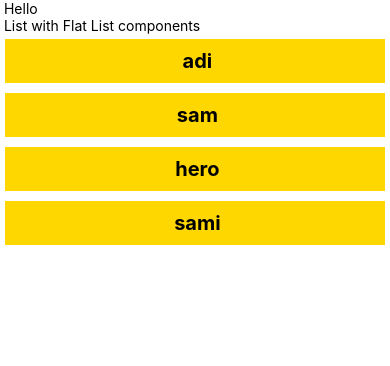
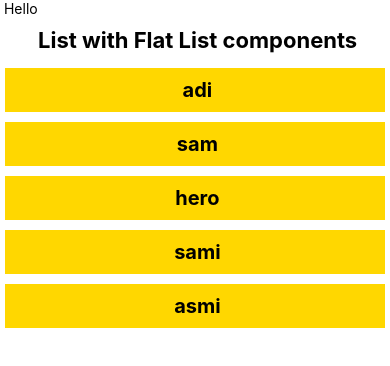
Before and after one commit to itmadityajoshi/RN-Learning, a React Native app in the folder Learning/: screen / in a window 390 px wide. Shown: the top 366 px of the page. Built offline with nearby package versions, Linux system fonts and the light colour scheme.

Commit message:
flatlist updated

```diff
--- a/Learning/components/Flatlist.js
+++ b/Learning/components/Flatlist.js
@@ -20,11 +20,15 @@ const Flatlist = () => {
       id: 4,
       name: "sami",
     },
+    {
+      id:10,
+      name: "asmi"
+    },
   ];
 
   return (
     <View>
-      <Text> List with Flat List components</Text>
+      <Text style={{fontWeight: 'bold', fontSize: 22, textAlign: 'center', margin: 10}}> List with Flat List components</Text>
       <FlatList data={users} renderItem = {({item})=><Text style={styles.text}> {item.name}</Text>} />
     </View>
   );
```
